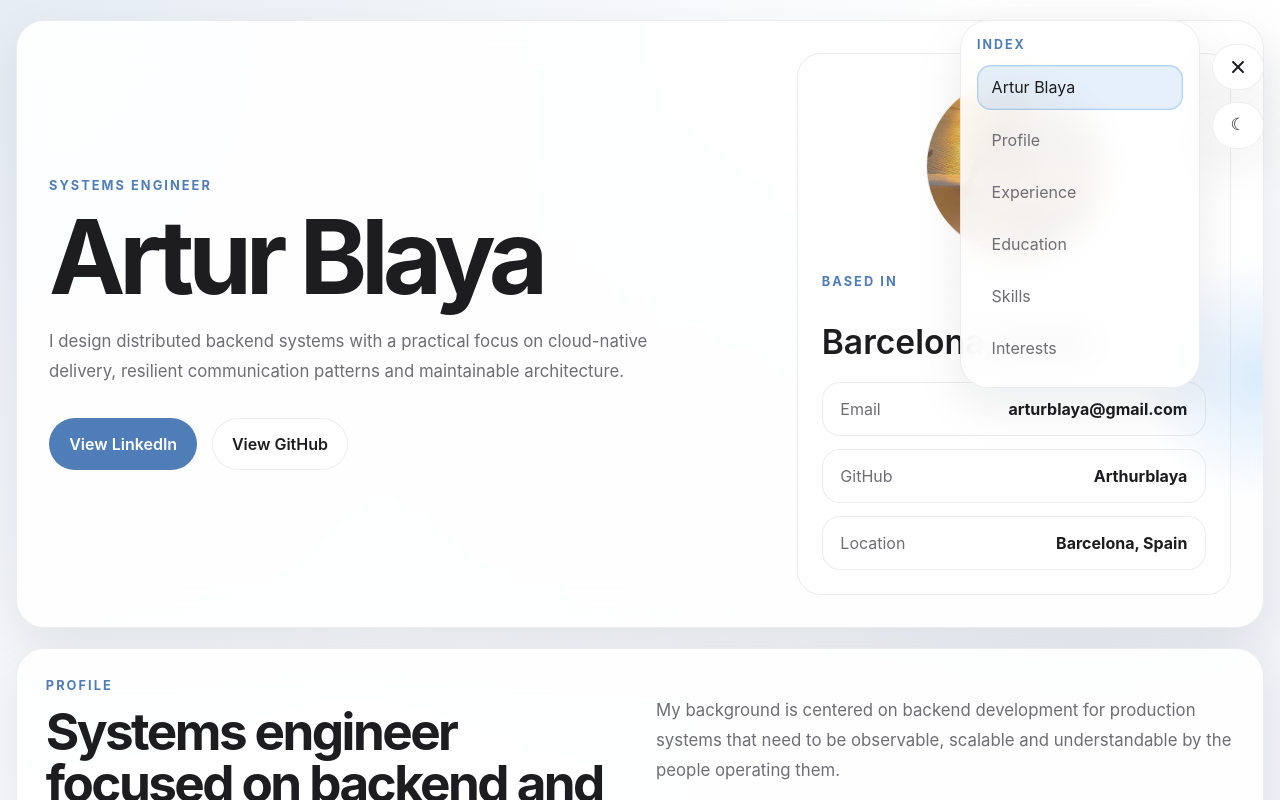
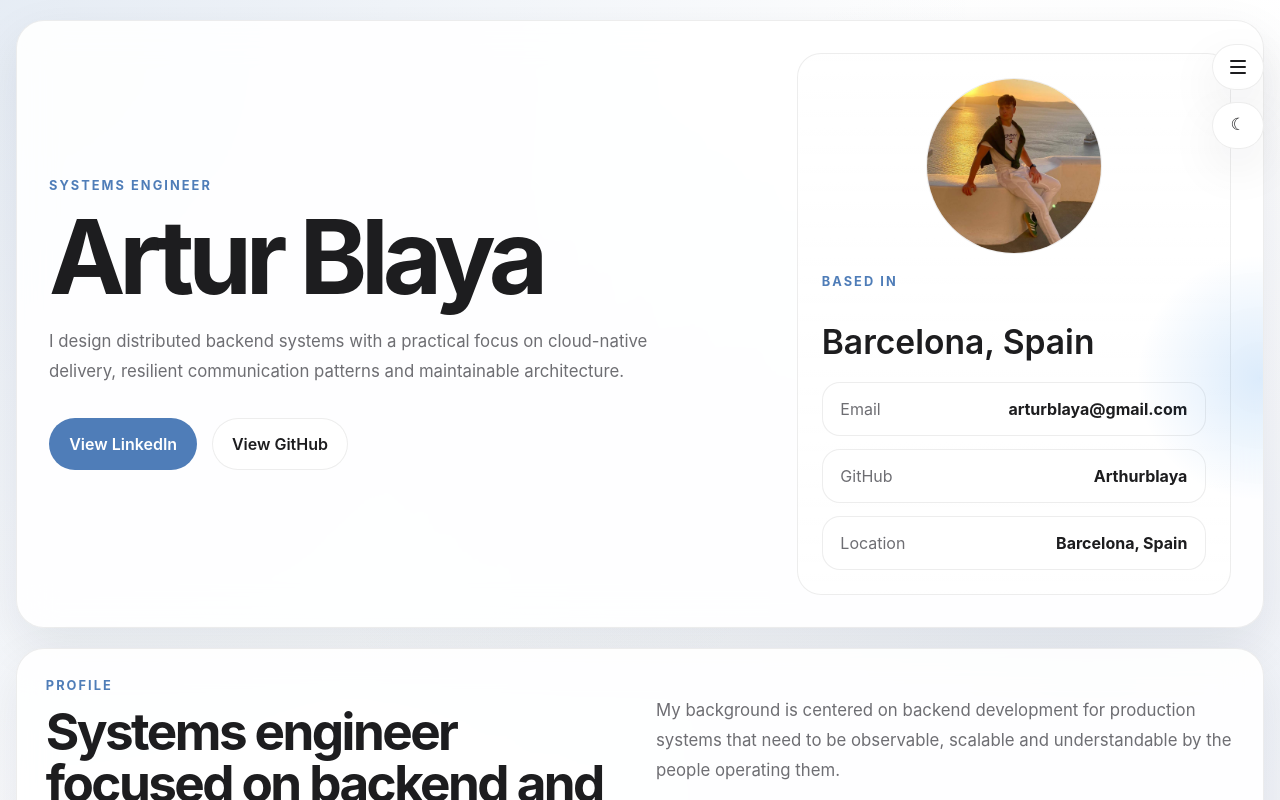
Before and after one commit to Arthurblaya/Cv-Artur-Blaya, an Angular app: page / in a window 1280 px wide. Shown: the top 800 px of the page. Built offline with nearby package versions, Linux system fonts and the light colour scheme.

Commit message:
fix: keep side index closed by default

```diff
--- a/src/app/app.ts
+++ b/src/app/app.ts
@@ -31,7 +31,7 @@ export type SectionLink = {
 export class AppComponent implements AfterViewInit {
   private readonly storageThemeKey = 'arturblaya-theme';
 
-  protected isIndexOpen = true;
+  protected isIndexOpen = false;
   protected activeSectionId = 'top';
   protected isMobileLayout = false;
   protected theme: 'light' | 'dark' = 'light';
@@ -211,7 +211,7 @@ export class AppComponent implements AfterViewInit {
 
     if (nextIsMobileLayout !== this.isMobileLayout) {
       this.isMobileLayout = nextIsMobileLayout;
-      this.isIndexOpen = !nextIsMobileLayout;
+      this.isIndexOpen = false;
     }
   }
 
```
